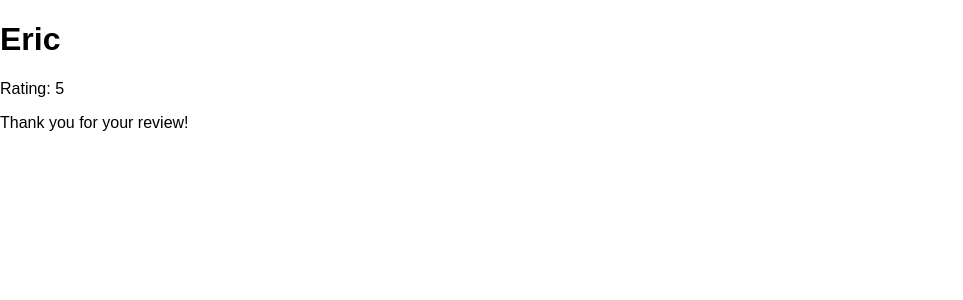
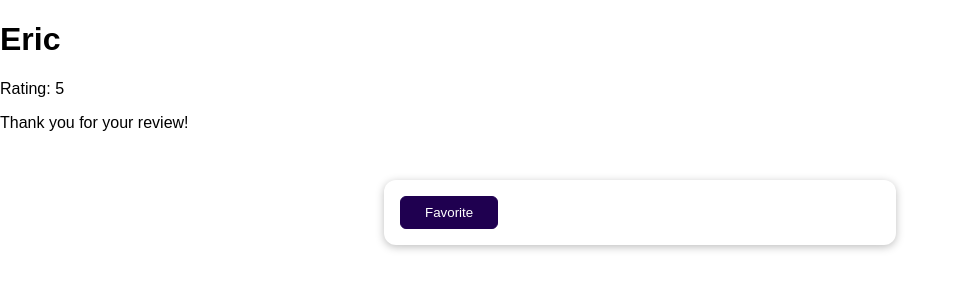
Before and after one commit to etodasco/Django_feedback, a Django app: page /reviews/1 in a window 1280 px wide. Shown: the top 300 px of the page, without its empty margins (0-963 px from the left). Run offline with Django 4.2, Linux system fonts and the light colour scheme; data comes from the database, SQL or seed files in the repository; both versions use the stored data as it was after the commit.

Commit message:
updated Feedback/settings.py Reviews/ single_review.html urls.py views.py

```diff
--- a/reviews/templates/reviews/single_review.html
+++ b/reviews/templates/reviews/single_review.html
@@ -6,4 +6,13 @@
     <h1>{{ review.user_name }}</h1>
     <p>Rating: {{ review.rating }}</p>
     <p>{{ review.review_text }}</p>
+    {% if is_favorite %}
+    <p>This is my favorite!</p>
+    {% else %}
+    <form action="/reviews/favorite" method="POST">
+        {% csrf_token %}
+        <input type="hidden" name="review_id" value="{{ review.id }}">
+        <button>Favorite</button>
+    </form>
+    {% endif %}
 {% endblock %}
--- a/reviews/urls.py
+++ b/reviews/urls.py
@@ -5,5 +5,6 @@ urlpatterns = [
     path("", views.ReviewView.as_view()),
     path("thank-you", views.ThankYouView.as_view()),
     path("reviews", views.ReviewsListView.as_view()),
+    path("reviews/favorite", views.AddFavoriteView.as_view()),
     path("reviews/<int:pk>", views.SingleReviewView.as_view())
 ]
--- a/reviews/views.py
+++ b/reviews/views.py
@@ -32,3 +32,18 @@ class ReviewsListView(ListView):
 class SingleReviewView(DetailView):
     template_name = "reviews/single_review.html"
     model = Review
+
+    def get_context_data(self, **kwargs):
+        context = super().get_context_data(**kwargs)
+        loaded_review = self.object
+        request = self.request
+        favorite_id = request.session.get("favorite_review")
+        context["is_favorite"] = favorite_id == str(loaded_review.id)
+        return context
+
+class AddFavoriteView(View):
+    def post(self, request):
+        review_id = request.POST["review_id"]
+        # fav_review = Review.objects.get(pk=review_id)
+        request.session["favorite_review"] = review_id
+        return HttpResponseRedirect("/reviews/" + review_id)
```
Also changed, not shown: Feedback/settings.py (line endings or trailing spaces), db.sqlite3.
